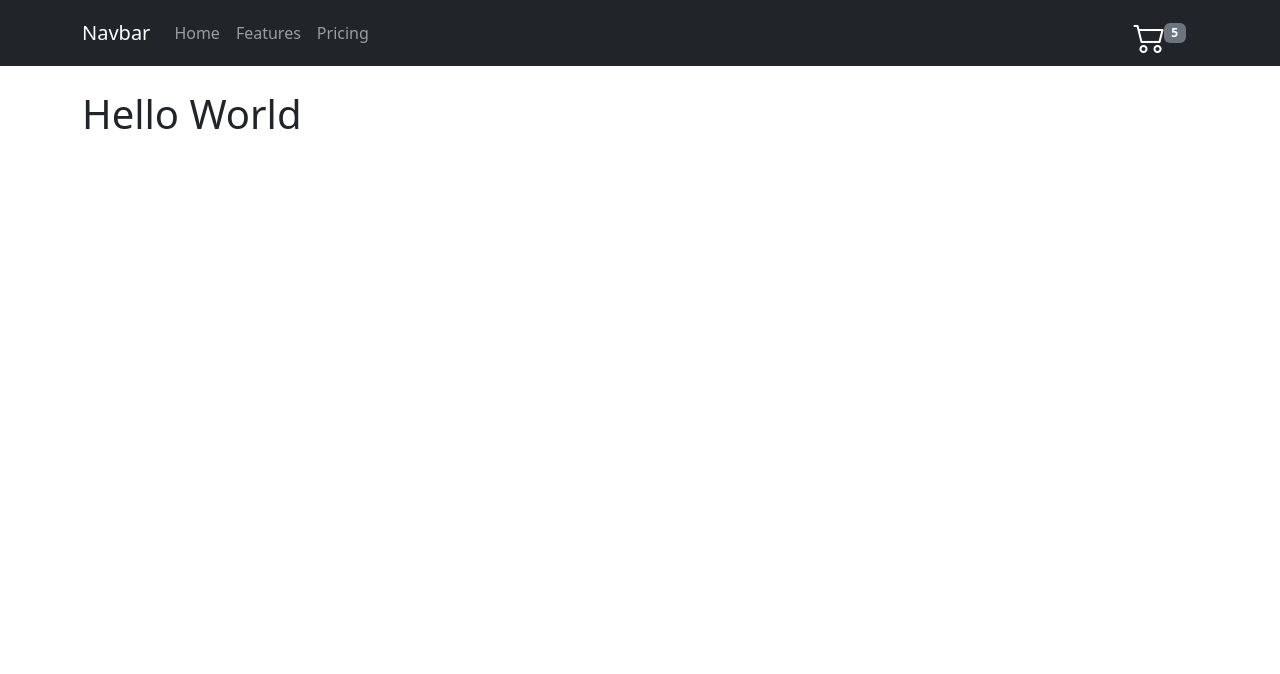
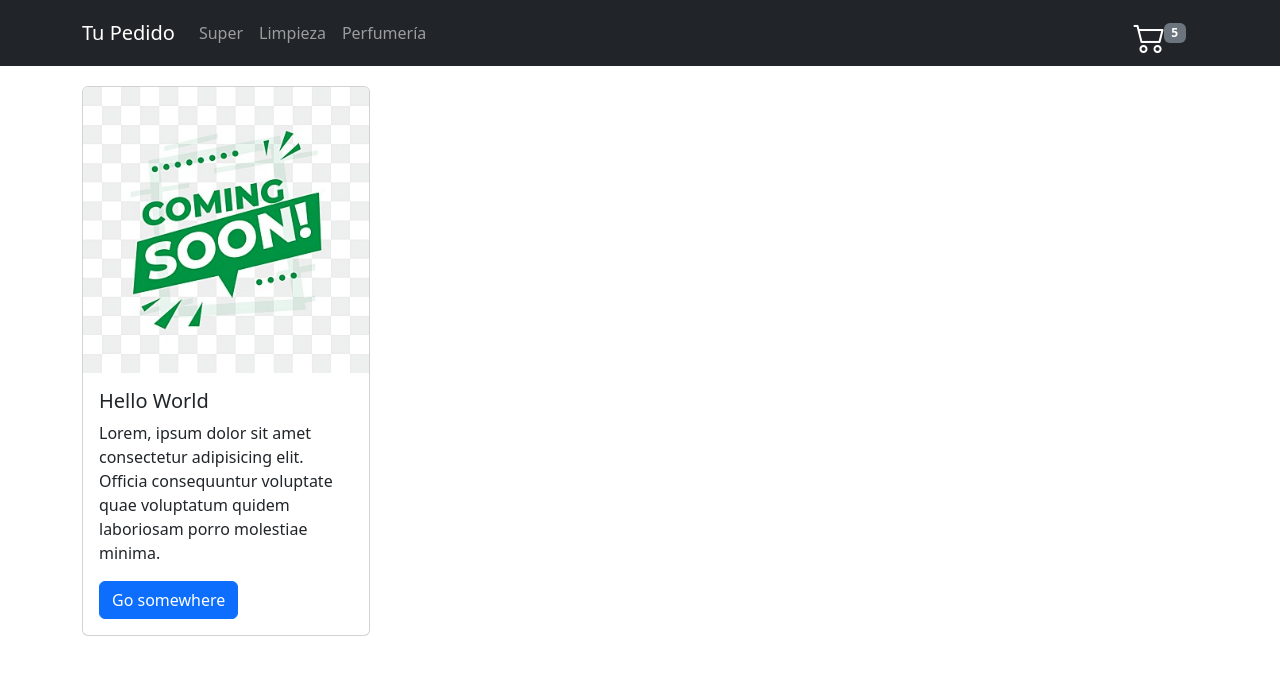
Before and after one commit to gum23/ecommerce-trabajo-final-coderhouse, a React (Vite) app: page / in a window 1280 px wide. Shown: the top 674 px of the page. Built offline with nearby package versions, Linux system fonts and the light colour scheme.

Commit message:
Primer pre-entrega proyecto Final

```diff
--- a/index.html
+++ b/index.html
@@ -2,10 +2,10 @@
 <html lang="en">
   <head>
     <meta charset="UTF-8" />
-    <link rel="icon" type="image/svg+xml" href="/vite.svg" />
+    <link rel="icon" type="image/svg+xml" href="./src/images/Icon-tienda.svg" />
     <meta name="viewport" content="width=device-width, initial-scale=1.0" />
     <link rel="stylesheet" href="/node_modules//bootstrap-icons//font//bootstrap-icons.css">
-    <title>Vite + React</title>
+    <title>Tu Pedido</title>
   </head>
   <body>
     <div id="root"></div>
--- a/src/App.jsx
+++ b/src/App.jsx
@@ -1,6 +1,6 @@
-import './App.css'
-import {NavBar} from './components/NavBar'
-import {ItemListContainer} from "./components/ItemListContainer"
+// import './App.css';
+import {NavBar} from './components/NavBar';
+import {ItemListContainer} from "./components/ItemListContainer";
 
 function App() {
 
--- a/src/components/ItemListContainer.jsx
+++ b/src/components/ItemListContainer.jsx
@@ -1,11 +1,19 @@
-import { Container } from "react-bootstrap"
-
+import { Container } from "react-bootstrap";
+import '../stylesheets/ItemListContainer.css';
+import imagen from '../images/proximamente.png'
 
 export const ItemListContainer = (props) => {
     return (
         <>
             <Container>
-                <h1 className="mt-4">{props.greeting}</h1>
+                <div className="card" style={{width: "18rem"}}>
+                    <img src={imagen} className="card-img-top" alt="..." />
+                    <div className="card-body">
+                        <h5 className="card-title">{props.greeting}</h5>
+                        <p className="card-text">Lorem, ipsum dolor sit amet consectetur adipisicing elit. Officia consequuntur voluptate quae voluptatum quidem laboriosam porro molestiae minima.</p>
+                        <a href="#" className="btn btn-primary">Go somewhere</a>
+                    </div>
+                </div>
             </Container>
         </>
     )
--- a/src/components/NavBar.jsx
+++ b/src/components/NavBar.jsx
@@ -6,19 +6,21 @@ import {CartWidget} from './CartWidget';
 export const NavBar = () => {
     return (
         <>
+            <header>
                 <Navbar bg="dark" data-bs-theme="dark">
                     <Container>
-                    <Navbar.Brand href="#home">Navbar</Navbar.Brand>
+                        <Navbar.Brand href="#home">Tu Pedido</Navbar.Brand>
                             <Nav className="me-auto">
-                        <Nav.Link href="#home">Home</Nav.Link>
-                        <Nav.Link href="#features">Features</Nav.Link>
-                        <Nav.Link href="#pricing">Pricing</Nav.Link>
+                                <Nav.Link href="#super">Super</Nav.Link>
+                                <Nav.Link href="#limpieza">Limpieza</Nav.Link>
+                                <Nav.Link href="#perfumeria">Perfumería</Nav.Link>
                             </Nav>
                             <Nav>
                             <CartWidget />
                             </Nav>
                     </Container>
                 </Navbar>
+            </header>
         </>
     )
 }
--- a/src/main.jsx
+++ b/src/main.jsx
@@ -2,6 +2,7 @@ import React from 'react'
 import ReactDOM from 'react-dom/client'
 import App from './App.jsx'
 import 'bootstrap/dist/css/bootstrap.min.css';
+// import './App.css';
 
 ReactDOM.createRoot(document.getElementById('root')).render(
   <React.StrictMode>
--- /dev/null
+++ b/src/stylesheets/ItemListContainer.css
@@ -0,0 +1,3 @@
+.card {
+    margin: 20px 20px 20px 0;
+}
```
Also changed, not shown: src/images/Icon-tienda.svg (added), src/images/proximamente.png (added). Lines whose indentation alone changed are shown as unchanged.
